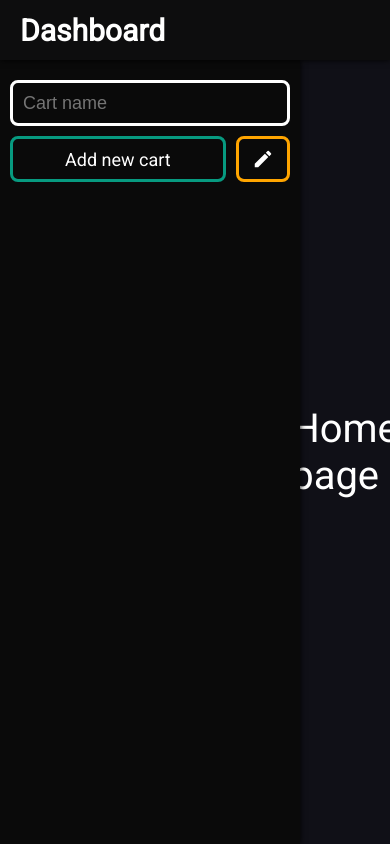
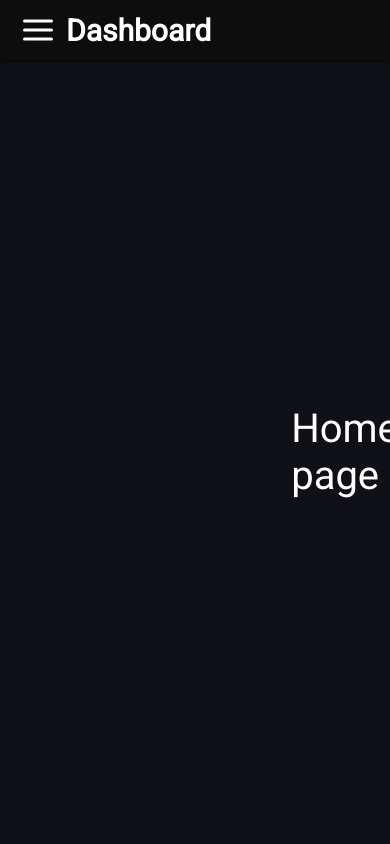
Before and after one commit to wojciechkurzak/product-charts-dashboard, a React (Vite) app: page / in a window 390 px wide. Built offline with nearby package versions, Linux system fonts and the light colour scheme.

Commit message:
Add media for mobile

```diff
--- a/src/App.tsx
+++ b/src/App.tsx
@@ -7,9 +7,14 @@ import './App.scss'
 
 const App = () => {
   const [carts, setCarts] = useState<Cart[]>([])
+  const [menu, setMenu] = useState<boolean>(false)
 
   const navigate = useNavigate()
   const location = useLocation()
+
+  const handleMenuToggle = (): void => {
+    setMenu(!menu)
+  }
 
   const handleGetAvaibleId = (): string => {
     let id: number
@@ -33,8 +38,13 @@ const App = () => {
 
   return (
     <div className='App'>
-      <Header />
-      <Navigation carts={carts} add={handleAddCart} remove={handleRemoveItem} />
+      <Header onClick={handleMenuToggle} />
+      <Navigation
+        carts={carts}
+        add={handleAddCart}
+        remove={handleRemoveItem}
+        menu={menu}
+      />
       <Outlet context={carts} />
     </div>
   )
--- a/src/components/header/Header.tsx
+++ b/src/components/header/Header.tsx
@@ -1,9 +1,14 @@
 import { NavLink } from 'react-router-dom'
+import { FiMenu } from 'react-icons/fi'
+import { HeaderProps } from '../../types/header-types'
 import '../../styles/header/Header.scss'
 
-const Header = () => {
+const Header = ({ onClick }: HeaderProps) => {
   return (
     <header>
+      <button onClick={onClick}>
+        <FiMenu />
+      </button>
       <h1>
         <NavLink to='/'>Dashboard</NavLink>
       </h1>
--- a/src/components/main/Chart.tsx
+++ b/src/components/main/Chart.tsx
@@ -12,6 +12,7 @@ import {
 import { Line } from 'react-chartjs-2'
 import { ChartProps } from '../../types/main-types'
 import '../../styles/main/Chart.scss'
+import { useState, useEffect, useLayoutEffect } from 'react'
 
 ChartJS.register(
   CategoryScale,
@@ -24,9 +25,25 @@ ChartJS.register(
 )
 
 const Chart = ({ products }: ChartProps) => {
+  const [size, setSize] = useState<any>(window.innerWidth)
+
+  const updateSize = () => {
+    setSize(window.innerWidth)
+  }
+
+  useLayoutEffect(() => {
+    window.addEventListener('resize', updateSize)
+    return () => window.removeEventListener('resize', updateSize)
+  }, [])
+
   const options = {
     responsive: true,
-    aspectRatio: 3 / 1,
+    maintainAspectRatio: false,
+    scales: {
+      x: {
+        display: size < 480 ? false : true,
+      },
+    },
   }
 
   const labels = products.map((product: Product) => product.title)
@@ -51,7 +68,11 @@ const Chart = ({ products }: ChartProps) => {
     ],
   }
 
-  return <Line options={options} data={data} height='100vh' />
+  return (
+    <div className='chart'>
+      <Line options={options} data={data} />
+    </div>
+  )
 }
 
 export default Chart
--- a/src/components/navigation/Navigation.tsx
+++ b/src/components/navigation/Navigation.tsx
@@ -4,7 +4,7 @@ import CartEditButton from './CartEditButton'
 import CartList from './CartList'
 import '../../styles/navigation/Navigation.scss'
 
-const Navigation = ({ carts, add, remove }: any) => {
+const Navigation = ({ carts, add, remove, menu }: any) => {
   const [name, setName] = useState<string>('')
   const [edit, setEdit] = useState<boolean>(false)
 
@@ -17,7 +17,7 @@ const Navigation = ({ carts, add, remove }: any) => {
   }
 
   return (
-    <nav>
+    <nav className={menu ? 'menu-open' : ''}>
       <input
         type='text'
         value={name}
--- a/src/styles/header/Header.scss
+++ b/src/styles/header/Header.scss
@@ -1,6 +1,5 @@
 header {
   display: flex;
-  justify-content: space-between;
   align-items: center;
   position: fixed;
   top: 0;
@@ -12,6 +11,19 @@ header {
   box-shadow: 0 0 6px 0 #000;
   z-index: 2;
 
+  button {
+    display: none;
+    background-color: transparent;
+    border: none;
+    width: 36px;
+    height: 36px;
+
+    svg {
+      width: 100%;
+      height: 100%;
+    }
+  }
+
   h1 {
     font-size: 30px;
     a {
@@ -19,3 +31,14 @@ header {
     }
   }
 }
+
+@media screen and (max-width: 1280px) {
+  header {
+    gap: 10px;
+
+    button {
+      display: block;
+      cursor: pointer;
+    }
+  }
+}
--- a/src/styles/main/Chart.scss
+++ b/src/styles/main/Chart.scss
@@ -1,5 +1,9 @@
-.main-chart {
-  display: flex;
-  justify-content: center;
-  // height: 500px;
+.chart {
+  height: 480px;
 }
+
+@media screen and (max-width: 480px) {
+  .chart {
+    height: 220px;
+  }
+}
--- a/src/styles/main/MainContent.scss
+++ b/src/styles/main/MainContent.scss
@@ -6,3 +6,9 @@
   margin-left: 300px;
   padding: 30px 30px;
 }
+
+@media screen and (max-width: 1280px) {
+  .main-content {
+    margin-left: 0;
+  }
+}
--- a/src/styles/main/ProductList.scss
+++ b/src/styles/main/ProductList.scss
@@ -1,5 +1,5 @@
 .product-list {
-  margin-top: 36px;
+  margin-top: 80px;
 
   & > p {
     font-size: 30px;
@@ -13,3 +13,18 @@
     padding: 20px 0;
   }
 }
+
+@media screen and (max-width: 480px) {
+  .product-list {
+    display: flex;
+    flex-direction: column;
+    align-items: center;
+    margin-top: 50px;
+
+    .list {
+      padding: 18px 0;
+      justify-content: center;
+      gap: 18px;
+    }
+  }
+}
--- a/src/styles/navigation/Navigation.scss
+++ b/src/styles/navigation/Navigation.scss
@@ -41,3 +41,20 @@ nav {
     display: none;
   }
 }
+
+@media screen and (max-width: 1280px) {
+  nav {
+    transition: transform 0.3s;
+    transform: translateX(-102%);
+  }
+
+  .menu-open {
+    transform: translateX(0);
+  }
+}
+
+@media screen and (max-width: 480px) {
+  nav {
+    width: 100%;
+  }
+}
--- /dev/null
+++ b/src/types/header-types.ts
@@ -0,0 +1,3 @@
+export type HeaderProps = {
+  onClick: () => void
+}
--- a/src/types/navigation-types.ts
+++ b/src/types/navigation-types.ts
@@ -19,4 +19,5 @@ export type CartListItemProps = {
   cart: Cart
   edit: boolean
   remove: (value: string) => void
+  menu: boolean
 }
```
